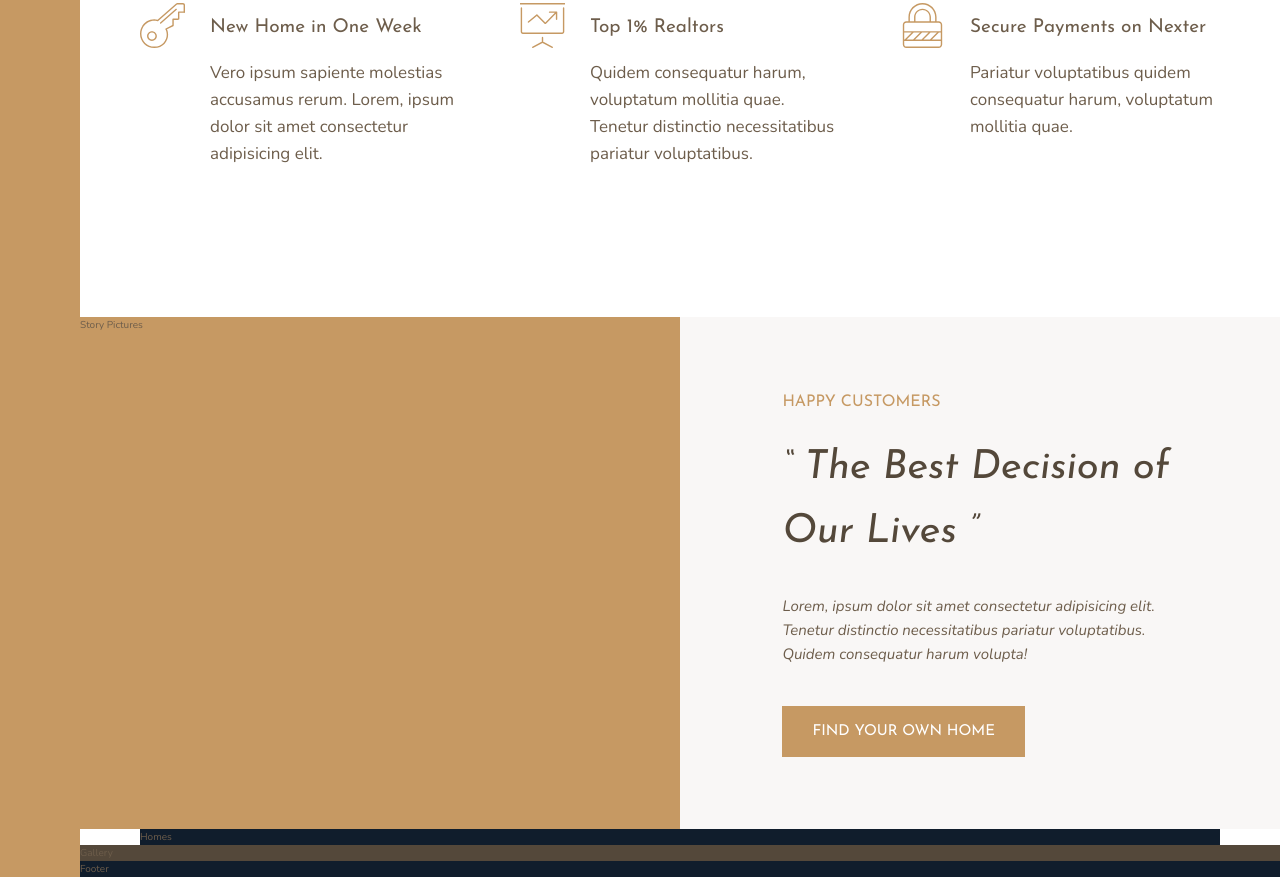
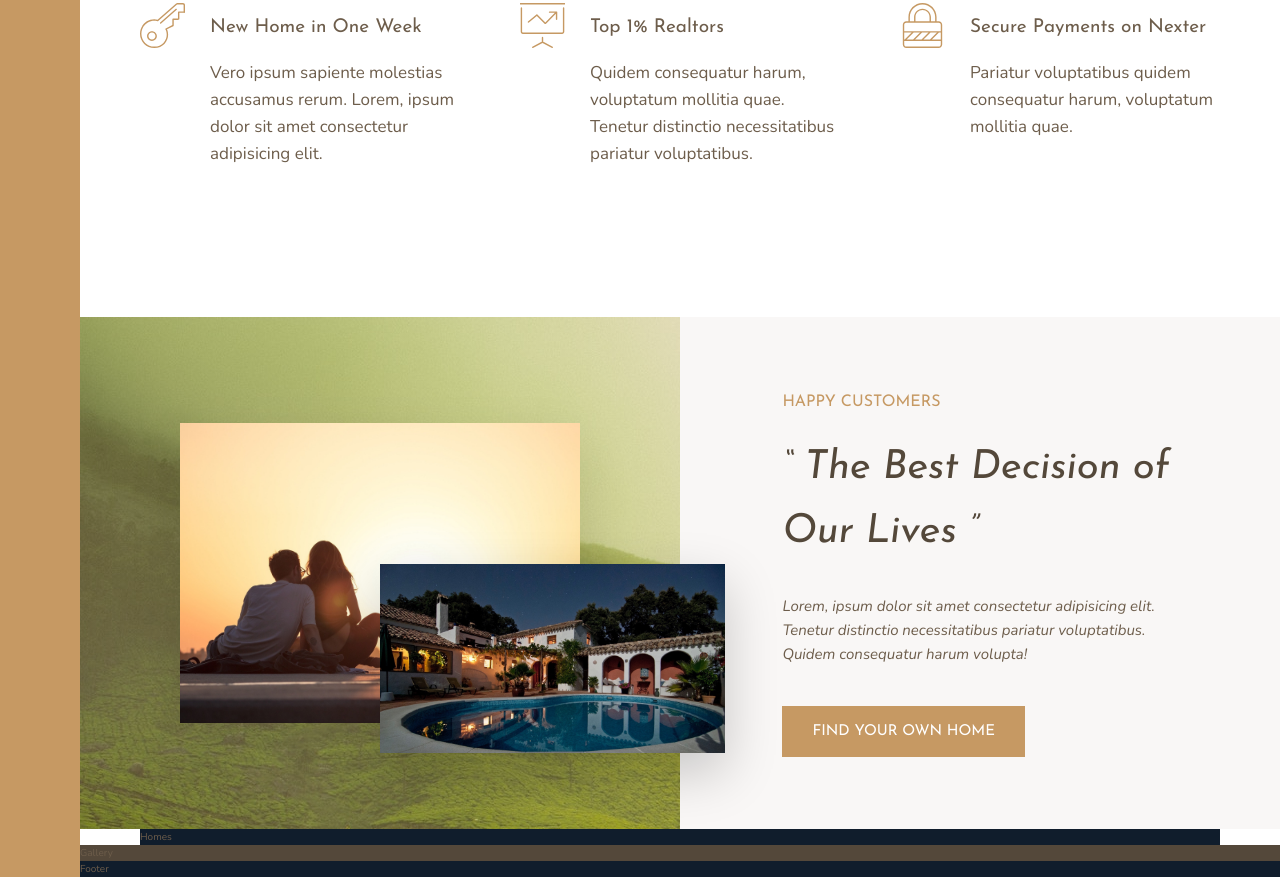
Before and after one commit to negilaxu/Nexter, a website: page index.html in a window 1280 px wide. Shown: the part 991-1868 px from the top of the page. Drawn offline with nearby package versions, Linux system fonts and the light colour scheme.

Commit message:
story section completed

```diff
--- a/index.html
+++ b/index.html
@@ -72,7 +72,8 @@
     </section>
 
     <div class="story__pictures">
-        Story Pictures
+        <img src="img/story-1.jpeg" alt="couple with new house" class="story__img--1">
+        <img src="img/story-2.jpeg" alt="new house" class="story__img--2">
     </div>
 
     <div class="story__content">
--- a/sass/_story.scss
+++ b/sass/_story.scss
@@ -2,6 +2,27 @@
     &__pictures {
         background-color: $color-primary;
         grid-column: full-start / col-end 4;
+        background-image: linear-gradient(rgba($color-primary, 0.3), rgba($color-primary, 0.3)), url(../img/back.jpg);
+
+        display: grid;
+        grid-template-rows: repeat(6, 1fr);
+        grid-template-columns: repeat(6, 1fr);
+        align-items: center;
+    }
+
+    &__img--1 {
+        width: 100%;
+        grid-row: 2 / 6;
+        grid-column: 2/ 6;
+        box-shadow: 0 2rem 5rem rgba(#000, 0.1);
+    }
+
+    &__img--2 {
+        width: 115%;
+        grid-row: 4 / 6;
+        grid-column: 4 / 7;
+        z-index: 20;
+        box-shadow: 0 2rem 5rem rgba(#000, 0.2);
     }
 
     &__content {
```
Also changed, not shown: css/style.css.
